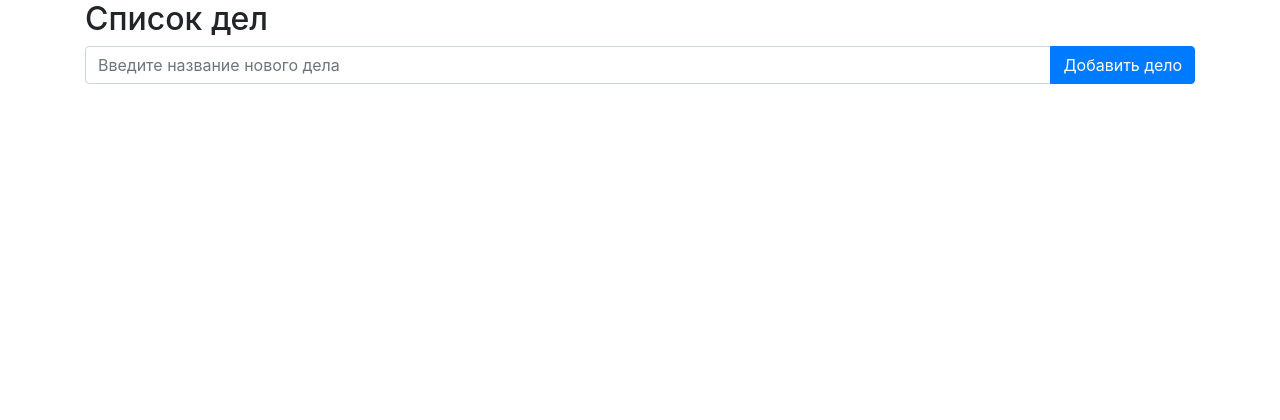
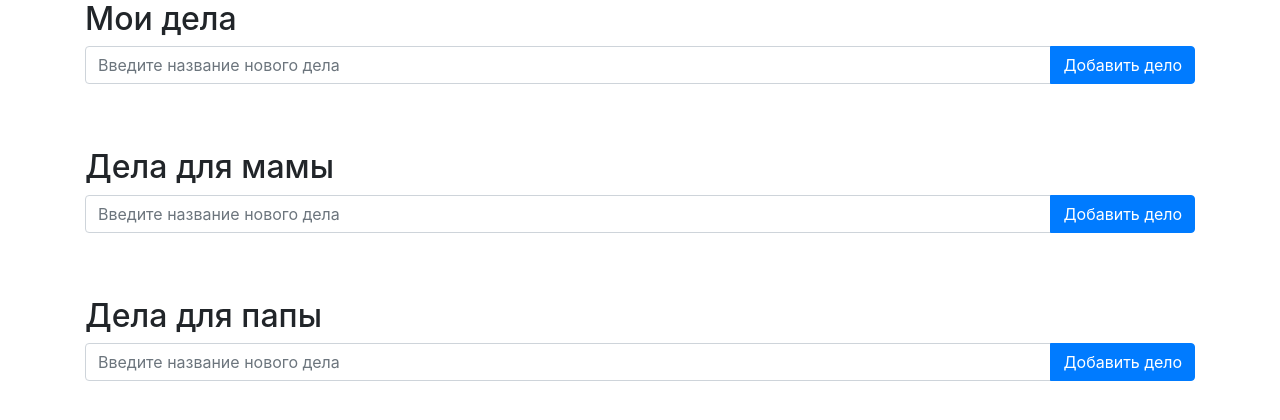
Before and after one commit to KatyaFront/TODO, a plain HTML site: page index.html in a window 1280 px wide. Drawn offline with nearby package versions, Linux system fonts and the light colour scheme.

Commit message:
second-commit-multiple-todo

```diff
--- a/index.html
+++ b/index.html
@@ -12,6 +12,8 @@
     <script defer src="main.js"></script>
 </head>
 <body>
-    <div id="todo-app" class="container"></div>
+    <div id="my-todos" class="container mb-5"></div>
+    <div id="mom-todos" class="container mb-5"></div>
+    <div id="dad-todos" class="container"></div>
 </body>
 </html>
--- a/main.js
+++ b/main.js
@@ -70,13 +70,9 @@
         };
     }
 
-    // обработчик событий для загрузки дом-дерева
-    document.addEventListener('DOMContentLoaded', function() {
-        // получаем div из html-документа
-        let container = document.getElementById('todo-app');
-
+    function createTodoApp(container, title = 'Список дел') {
         // вызываем вышенаписанные функции, присваивая их в переменные
-        let todoAppTitle = createAppTitle('Список дел');
+        let todoAppTitle = createAppTitle(title);
         let todoItemForm = createTodoItemForm();
         let todoList = createTodoList();
 
@@ -113,5 +109,11 @@
             // обнуляем значение в поле, чтобы не пришлось стирать его вречную
             todoItemForm.input.value = '';
         });
+    }
+
+    document.addEventListener('DOMContentLoaded', function () {
+        createTodoApp(document.getElementById('my-todos'), 'Мои дела');
+        createTodoApp(document.getElementById('mom-todos'), 'Дела для мамы');
+        createTodoApp(document.getElementById('dad-todos'), 'Дела для папы');
     });
 })();
```
